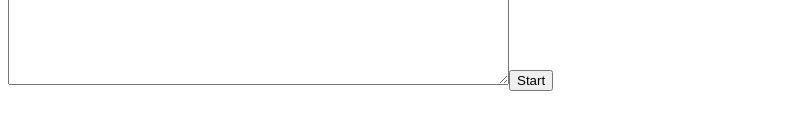
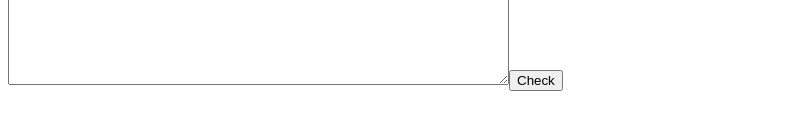
Before and after one commit to paolobasso99/where2factors, a Vue app in the folder client/: page / in a window 1280 px wide. Shown: the part 394-524 px from the top of the page, without its empty margins (0-809 px from the left). Built offline with nearby package versions, Linux system fonts and the light colour scheme.

Commit message:
Adding event

```diff
--- /dev/null
+++ b/client/src/components/Websites.vue
@@ -0,0 +1,19 @@
+<template>
+  <WebsitesInput @checked="onChecked"/>
+</template>
+
+<script>
+import WebsitesInput from '@/components/WebsitesInput.vue';
+
+export default {
+  name: 'Websites',
+  components: {
+    WebsitesInput
+  },
+  methods: {
+    async onChecked(data) {
+      console.log(data);
+    },
+  },
+};
+</script>
--- a/client/src/components/WebsitesInput.vue
+++ b/client/src/components/WebsitesInput.vue
@@ -1,8 +1,14 @@
 <template>
   <div>
     <p>Insert a new-line separated list of websites to check</p>
-    <textarea v-model="websitesInput" name="websites" id="websitesInput" cols="60" rows="10"></textarea>
-    <button @click="start">Start</button>
+    <textarea
+      v-model="websitesInput"
+      name="websites"
+      id="websitesInput"
+      cols="60"
+      rows="10"
+    ></textarea>
+    <button @click="check">Check</button>
   </div>
 </template>
 
@@ -17,13 +23,14 @@ export default {
     };
   },
   methods: {
-    async start() {
+    async check() {
       this.websites = this.websitesInput.split(/[\r\n]+/);
 
       const response = await axios.post('/api/websites', {
         websites: this.websites,
       });
-      console.log(response.data);
+
+      this.$emit('checked', response.data)
     },
   },
 };
--- a/client/src/views/Home.vue
+++ b/client/src/views/Home.vue
@@ -5,17 +5,17 @@
       Where2Factors helps you to find which websites that you use have two
       factors authentication!
     </h3>
-    <WebsitesInput />
+    <Websites />
   </div>
 </template>
 
 <script>
-import WebsitesInput from '@/components/WebsitesInput.vue';
+import Websites from '@/components/Websites.vue';
 
 export default {
   name: 'Home',
   components: {
-    WebsitesInput
+    Websites
   }
 };
 </script>
```
Also changed, not shown: 1 other file (tests, documents, lock files or other folders).
